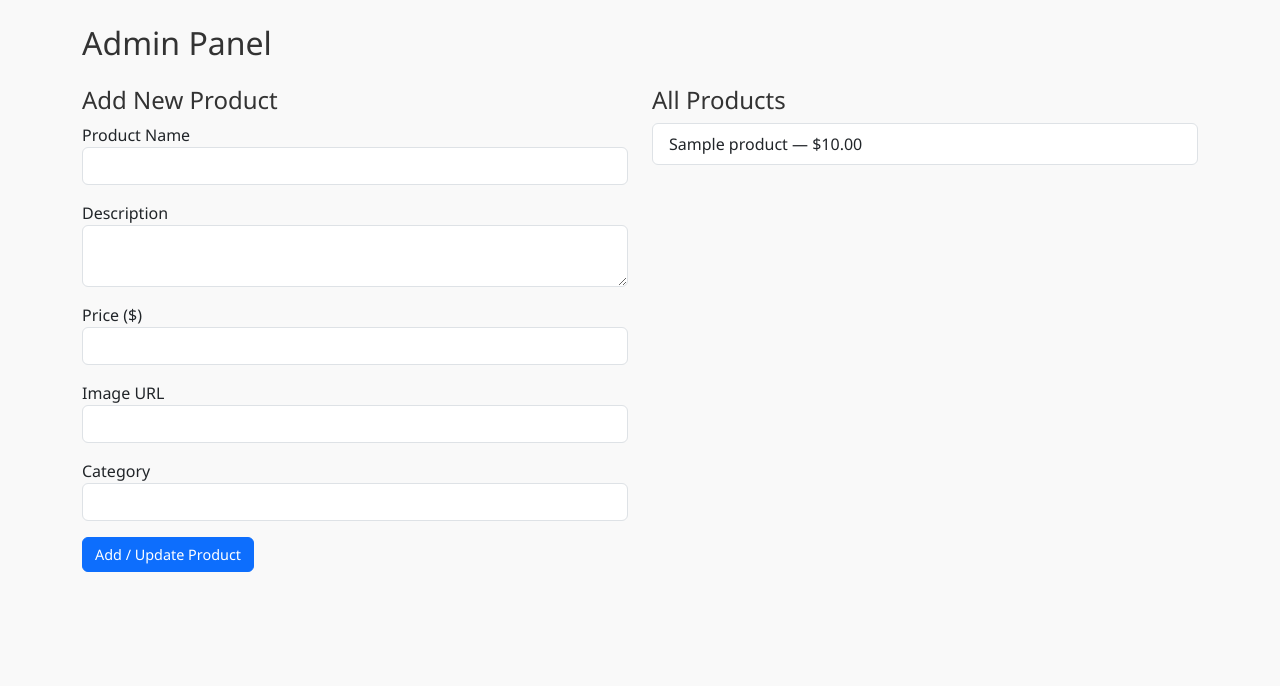
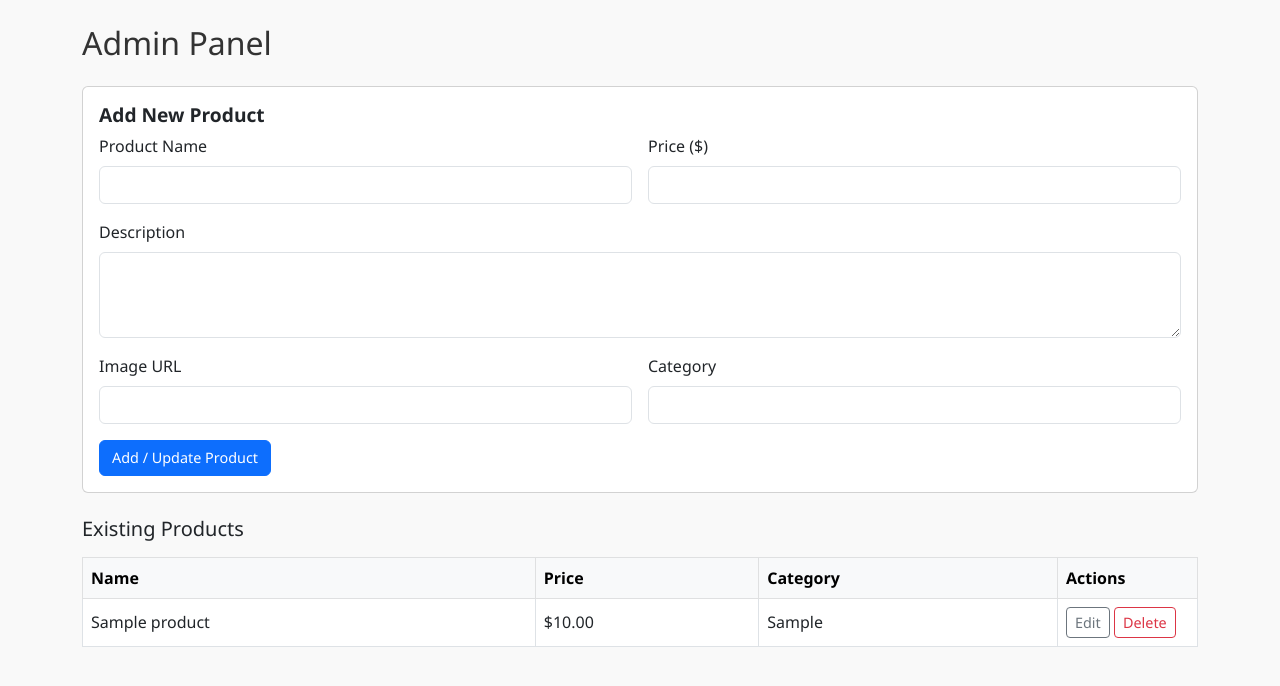
Before and after one commit to Cyber-Security-Tech/ecommerce-web-app, a Flask app: page /admin in a window 1280 px wide. Shown: the part 60-746 px from the top of the page. Run offline with Flask 3, Linux system fonts and the light colour scheme; a user stored in the database is signed in; tables that the repository leaves empty hold one stand-in row (values such as "Sample post"); some libraries are stand-ins or nearby versions.

Commit message:
Add working local product images and complete admin panel features

```diff
--- a/app/routes.py
+++ b/app/routes.py
@@ -71,7 +71,6 @@ def add_to_cart(product_id):
     flash(f"Added {product.name} to cart.")
     return redirect(url_for('main_bp.product_detail', product_id=product.id))
 
-
 @main_bp.route("/cart", methods=["GET"])
 @login_required
 def cart():
@@ -92,7 +91,6 @@ def remove_from_cart(item_id):
     flash("Item removed.")
     return redirect(url_for("main_bp.cart"))
 
-# ✅ Stripe Checkout Session version
 @main_bp.route("/checkout", methods=["POST"])
 @login_required
 def checkout():
@@ -103,21 +101,20 @@ def checkout():
             flash("Your cart is empty.")
             return redirect(url_for("main_bp.cart"))
 
-        total_amount = int(sum(item.product.price * item.quantity for item in cart_items) * 100)
         stripe.api_key = Config.STRIPE_SECRET_KEY
 
+        line_items = [{
+            'price_data': {
+                'currency': 'usd',
+                'product_data': {
+                    'name': item.product.name,
+                },
+                'unit_amount': int(item.product.price * 100),
+            },
+            'quantity': item.quantity,
+        } for item in cart_items]
+
         try:
-            line_items = [{
-                'price_data': {
-                    'currency': 'usd',
-                    'product_data': {
-                        'name': item.product.name,
-                    },
-                    'unit_amount': int(item.product.price * 100),
-                },
-                'quantity': item.quantity,
-            } for item in cart_items]
-
             session = stripe.checkout.Session.create(
                 payment_method_types=['card'],
                 line_items=line_items,
@@ -125,17 +122,13 @@ def checkout():
                 success_url=url_for('main_bp.checkout_success', _external=True),
                 cancel_url=url_for('main_bp.cart', _external=True),
             )
-
             return redirect(session.url, code=303)
-
-        except Exception as e:
+        except Exception:
             flash("Payment failed.")
             return redirect(url_for("main_bp.cart"))
-    else:
-        flash("Invalid form submission.")
-        return redirect(url_for("main_bp.cart"))
+    flash("Invalid form submission.")
+    return redirect(url_for("main_bp.cart"))
 
-# ✅ Handles Stripe redirect after success
 @main_bp.route("/checkout/success")
 @login_required
 def checkout_success():
@@ -145,7 +138,6 @@ def checkout_success():
     db.session.add(order)
     CartItem.query.filter_by(user_id=current_user.id).delete()
     db.session.commit()
-
     flash("Payment successful! Thank you for your purchase.")
     return redirect(url_for("main_bp.index"))
 
@@ -172,3 +164,38 @@ def admin():
 
     products = Product.query.all()
     return render_template("admin.html", form=form, products=products)
+
+@main_bp.route("/admin/edit/<int:product_id>", methods=["GET", "POST"])
+@login_required
+def edit_product(product_id):
+    if not current_user.is_admin:
+        flash("Admins only.")
+        return redirect(url_for("main_bp.index"))
+
+    product = Product.query.get_or_404(product_id)
+    form = ProductForm(obj=product)
+
+    if form.validate_on_submit():
+        product.name = form.name.data
+        product.description = form.description.data
+        product.price = form.price.data
+        product.image_url = form.image_url.data
+        product.category = form.category.data
+        db.session.commit()
+        flash("Product updated.")
+        return redirect(url_for("main_bp.admin"))
+
+    return render_template("edit_product.html", form=form, product=product)
+
+@main_bp.route("/admin/delete/<int:product_id>")
+@login_required
+def delete_product(product_id):
+    if not current_user.is_admin:
+        flash("Admins only.")
+        return redirect(url_for("main_bp.index"))
+
+    product = Product.query.get_or_404(product_id)
+    db.session.delete(product)
+    db.session.commit()
+    flash("Product deleted.")
+    return redirect(url_for("main_bp.admin"))
--- a/app/templates/admin.html
+++ b/app/templates/admin.html
@@ -4,41 +4,64 @@
 {% block content %}
 <h2 class="mb-4">Admin Panel</h2>
 
-<div class="row">
-    <div class="col-md-6">
-        <h4>Add New Product</h4>
+<!-- Add Product Form -->
+<div class="card mb-4">
+    <div class="card-body">
+        <h5 class="card-title">Add New Product</h5>
         <form method="POST">
             {{ form.hidden_tag() }}
-            <div class="mb-3">
-                {{ form.name.label }} {{ form.name(class="form-control") }}
+            <div class="row g-3">
+                <div class="col-md-6">
+                    {{ form.name.label(class="form-label") }}
+                    {{ form.name(class="form-control") }}
                 </div>
-            <div class="mb-3">
-                {{ form.description.label }} {{ form.description(class="form-control") }}
+                <div class="col-md-6">
+                    {{ form.price.label(class="form-label") }}
+                    {{ form.price(class="form-control") }}
                 </div>
-            <div class="mb-3">
-                {{ form.price.label }} {{ form.price(class="form-control") }}
+                <div class="col-md-12">
+                    {{ form.description.label(class="form-label") }}
+                    {{ form.description(class="form-control", rows=3) }}
                 </div>
-            <div class="mb-3">
-                {{ form.image_url.label }} {{ form.image_url(class="form-control") }}
+                <div class="col-md-6">
+                    {{ form.image_url.label(class="form-label") }}
+                    {{ form.image_url(class="form-control") }}
                 </div>
-            <div class="mb-3">
-                {{ form.category.label }} {{ form.category(class="form-control") }}
+                <div class="col-md-6">
+                    {{ form.category.label(class="form-label") }}
+                    {{ form.category(class="form-control") }}
                 </div>
-            <div class="mb-3">
+            </div>
+            <div class="mt-3">
                 {{ form.submit(class="btn btn-primary") }}
             </div>
         </form>
     </div>
+</div>
 
-    <div class="col-md-6">
-        <h4>All Products</h4>
-        <ul class="list-group">
+<!-- Product List -->
+<h5 class="mb-3">Existing Products</h5>
+<table class="table table-bordered table-hover">
+    <thead class="table-light">
+        <tr>
+            <th>Name</th>
+            <th>Price</th>
+            <th>Category</th>
+            <th style="width: 140px;">Actions</th>
+        </tr>
+    </thead>
+    <tbody>
         {% for product in products %}
-            <li class="list-group-item d-flex justify-content-between align-items-center">
-                {{ product.name }} — ${{ "%.2f"|format(product.price) }}
-            </li>
+        <tr>
+            <td>{{ product.name }}</td>
+            <td>${{ "%.2f"|format(product.price) }}</td>
+            <td>{{ product.category or '—' }}</td>
+            <td>
+                <a href="{{ url_for('main_bp.edit_product', product_id=product.id) }}" class="btn btn-sm btn-outline-secondary">Edit</a>
+                <a href="{{ url_for('main_bp.delete_product', product_id=product.id) }}" class="btn btn-sm btn-outline-danger" onclick="return confirm('Delete this product?');">Delete</a>
+            </td>
+        </tr>
         {% endfor %}
-        </ul>
-    </div>
-</div>
+    </tbody>
+</table>
 {% endblock %}
```
Also changed, not shown: app/templates/cart.html (+10 -8 lines), app/templates/edit_product.html (added, +35 -0 lines), app/templates/product.html (+19 -16 lines), app/static/images/hoodie.jpg (added), app/static/images/shoes.jpg (added), app/static/images/tote.jpg (added). Lines whose indentation alone changed are shown as unchanged.
